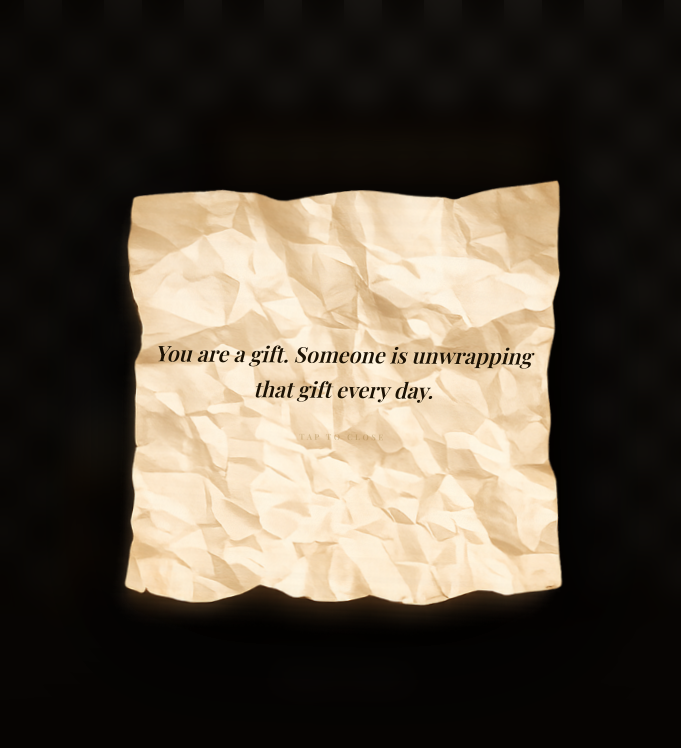
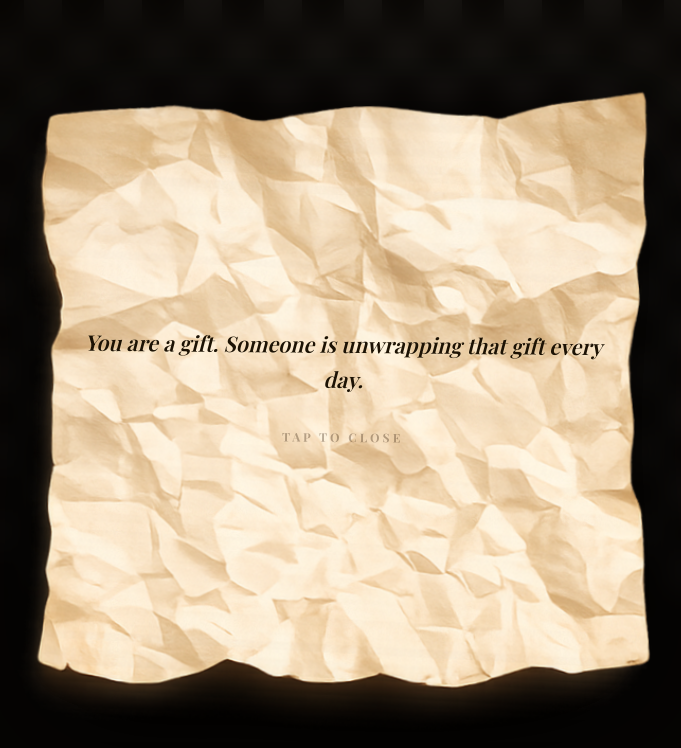
Before and after one commit to abishxk/Photobooth, a React (Vite) app: page / in a window 1280 px wide. Both pictures are taken after a click on the button 406 px from the left and 508 px from the top of the page. Shown: the top 748 px of the page, without its empty margins (297-978 px from the left). Built offline with nearby package versions, Linux system fonts and the light colour scheme; a web font is replaced by a local one.

Commit message:
fix: enlarge paper note and improve visibility of 'tap to close' text

```diff
--- a/src/components/DailyNoteBowl.tsx
+++ b/src/components/DailyNoteBowl.tsx
@@ -22,7 +22,7 @@ function CrumpledNote({ note, onClose }: { note: string; onClose: () => void })
       onClick={onClose}
     >
       <motion.div
-        className="relative mx-4 max-w-[500px] w-[90vw]"
+        className="relative mx-4 max-w-[700px] w-[95vw] sm:w-[85vw]"
         initial={{ scale: 0.2, rotate: -22, opacity: 0, y: 120 }}
         animate={{ scale: 1, rotate: ['-22deg', '5deg', '-2deg', '0.5deg'], opacity: 1, y: 0 }}
         exit={{ scale: 0.15, rotate: 24, opacity: 0, y: -90 }}
@@ -55,7 +55,7 @@ function CrumpledNote({ note, onClose }: { note: string; onClose: () => void })
           </p>
 
           <motion.p
-            className="mt-6 font-vintage text-[8px] tracking-[0.32em] text-[#9a7838] uppercase select-none"
+            className="mt-8 font-vintage text-[10px] sm:text-xs font-bold tracking-[0.25em] text-[#3a2512] uppercase select-none"
             animate={{ opacity: [0.35, 0.85, 0.35] }}
             transition={{ duration: 2.8, repeat: Infinity }}
           >
```
